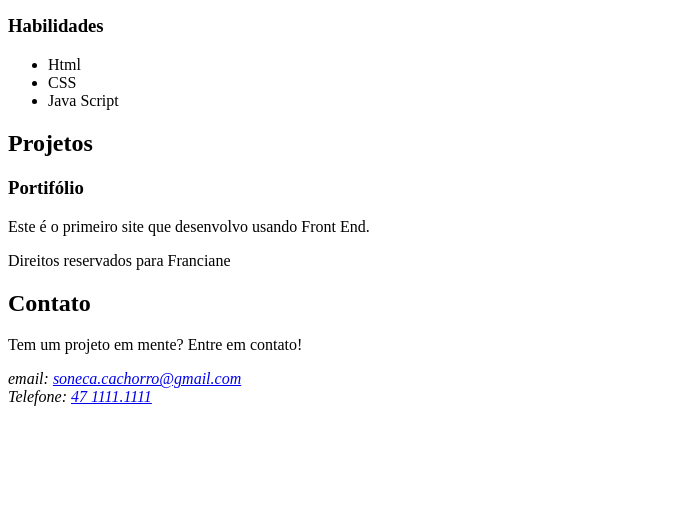
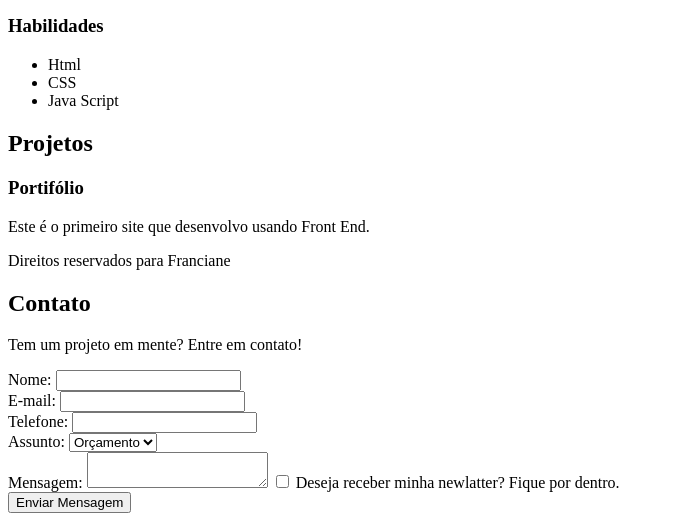
Before and after one commit to Franciane-sl/primeirosite, a plain HTML site: page index.html in a window 1280 px wide. Shown: the part 443-964 px from the top of the page, without its empty margins (0-674 px from the left). Before the commit the page ends 857 px from the top, so only its background shows below. Drawn offline with Linux system fonts and the light colour scheme.

Commit message:
Atualização 1

```diff
--- a/index.html
+++ b/index.html
@@ -62,8 +62,35 @@
 
             <p> Tem um projeto em mente? Entre em contato!</p>
 
-            <address> email: <a href="mail\:soneca.cachorro@gmail.com">soneca.cachorro@gmail.com</a> <br>
-                Telefone: <a href="tel: 47 1111.1111">47 1111.1111</a> </address>
+            <form action="">
+
+                <label for="Nome">Nome: </label>
+                <input type="text" id="Nome" name="Nome" required><br>
+
+                <label for="Email">E-mail: </label>
+                <input type="mail" id="Email" name="E-mail" required><br>
+
+                <label for="Telefone">Telefone: </label>
+                <input type="tel" id="Telefone" name="Telefone"><br>
+
+                <label for="Assunto">Assunto: </label>
+                <select name="Assunto" id="Assunto">
+                    <option value="Orçamento">Orçamento</option>
+                    <option value="Duvidas">Duvidas</option>
+                    <option value="Outros">Outros</option>
+                </select>
+                <br>
+
+                <label for="Mensagem">Mensagem: </label>
+                <textarea name="Mensagem" id="Mensagem"required></textarea>
+
+                <input type="checkbox" id="Inscricao" name="Inscricao">
+                <label for="Inscricao">Deseja receber minha newlatter? Fique por dentro.</label>
+
+                <br>
+
+                <input type="submit" value="Enviar Mensagem">
+            </form>
 
         </section>
 
```
